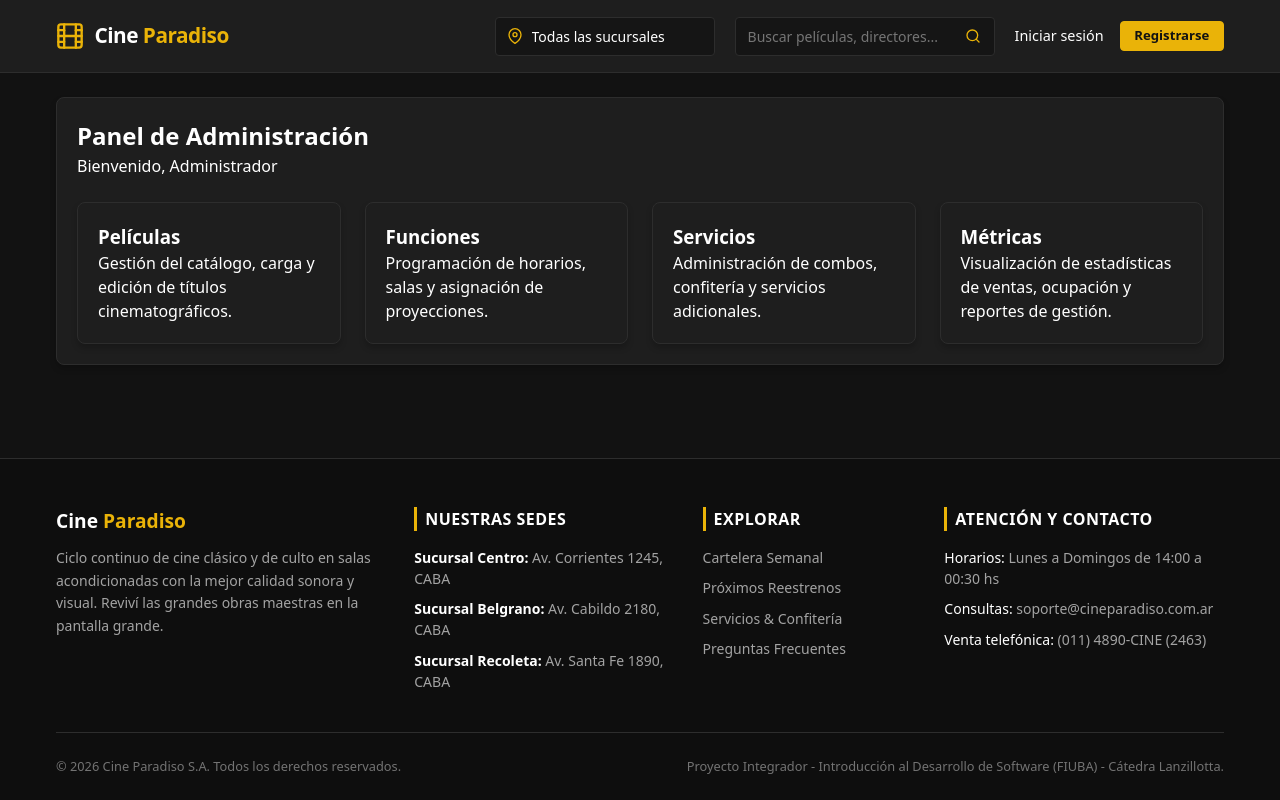
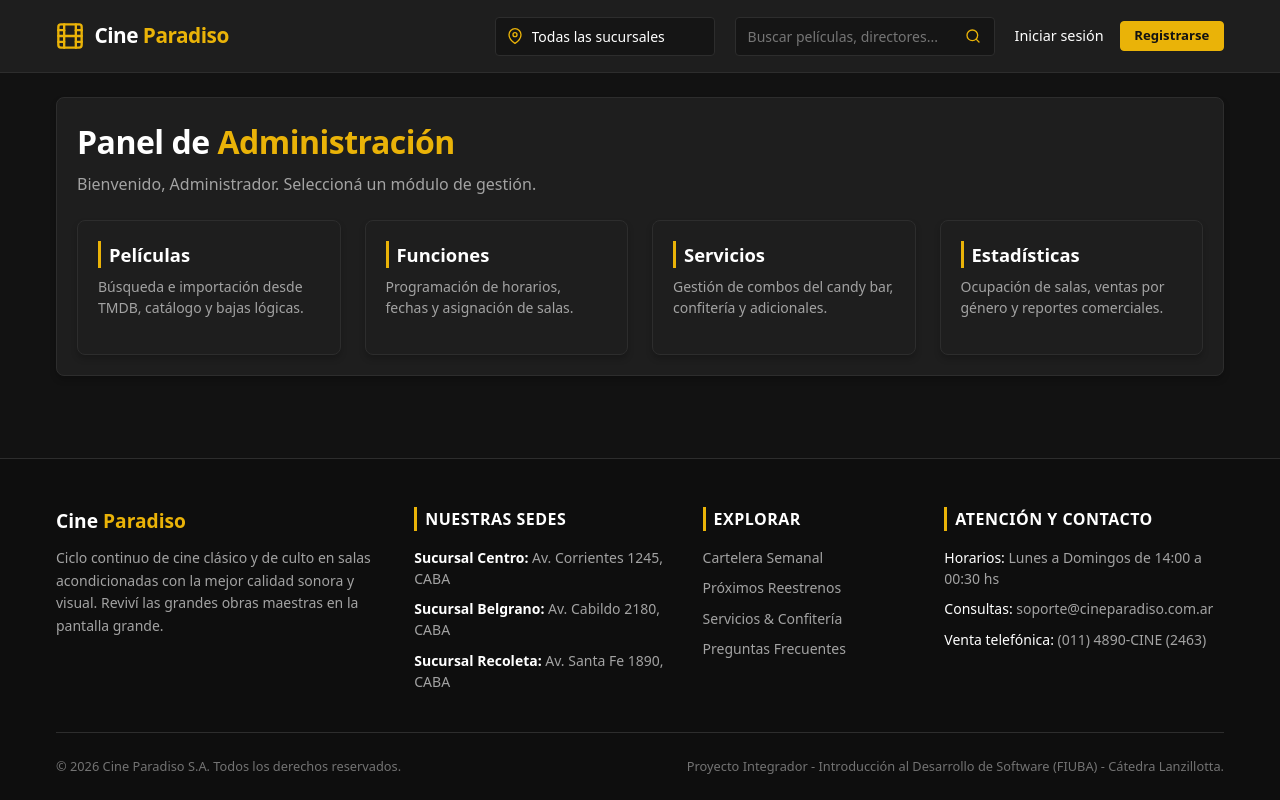
Before and after one commit to RenzoPS/cine-paradiso, a Flask app: template web/templates/admin/dashboard.html in a window 1280 px wide. Run offline with Flask 3, Linux system fonts and the light colour scheme; the template is opened without the code that fills it, so the values that code supplies are empty.

Commit message:
feat(admin): agregar template dashboard para el panel de administracion

```diff
--- a/web/templates/admin/dashboard.html
+++ b/web/templates/admin/dashboard.html
@@ -3,34 +3,36 @@
 {% block title %}Panel de Administración - Cine Paradiso{% endblock %}
 
 {% block content %}
-<div class="container admin-container">
 <section class="card admin-panel">
-        <header class="admin-header">
-            <h1 class="admin-title">Panel de Administración</h1>
-            <p class="admin-greeting">Bienvenido, {{ session.get('usuario', {}).get('nombre', 'Administrador') }}</p>
+    <header class="cartelera-title-group">
+        <h1 class="cartelera-title">
+            Panel de <span class="brand-accent">Administración</span>
+        </h1>
+        <p class="cartelera-subtitle">
+            Bienvenido, {{ session.get('usuario', {}).get('nombre', 'Administrador') }}. Seleccioná un módulo de gestión.
+        </p>
     </header>
 
-        <div class="admin-modules-grid" style="display: grid; grid-template-columns: repeat(auto-fit, minmax(220px, 1fr)); gap: 1.5rem; margin-top: 1.5rem;">
-            <article class="card admin-module-card">
-                <h3>Películas</h3>
-                <p>Gestión del catálogo, carga y edición de títulos cinematográficos.</p>
+    <div class="movies-grid" style="grid-template-columns: repeat(auto-fill, minmax(260px, 1fr)); margin-top: 1.5rem;">
+        <article class="card">
+            <h2 class="section-subtitle">Películas</h2>
+            <p class="functions-help">Búsqueda e importación desde TMDB, catálogo y bajas lógicas.</p>
         </article>
 
-            <article class="card admin-module-card">
-                <h3>Funciones</h3>
-                <p>Programación de horarios, salas y asignación de proyecciones.</p>
+        <article class="card">
+            <h2 class="section-subtitle">Funciones</h2>
+            <p class="functions-help">Programación de horarios, fechas y asignación de salas.</p>
         </article>
 
-            <article class="card admin-module-card">
-                <h3>Servicios</h3>
-                <p>Administración de combos, confitería y servicios adicionales.</p>
+        <article class="card">
+            <h2 class="section-subtitle">Servicios</h2>
+            <p class="functions-help">Gestión de combos del candy bar, confitería y adicionales.</p>
         </article>
 
-            <article class="card admin-module-card">
-                <h3>Métricas</h3>
-                <p>Visualización de estadísticas de ventas, ocupación y reportes de gestión.</p>
+        <article class="card">
+            <h2 class="section-subtitle">Estadísticas</h2>
+            <p class="functions-help">Ocupación de salas, ventas por género y reportes comerciales.</p>
         </article>
     </div>
 </section>
-</div>
 {% endblock %}
```
Lines whose indentation alone changed are shown as unchanged.
